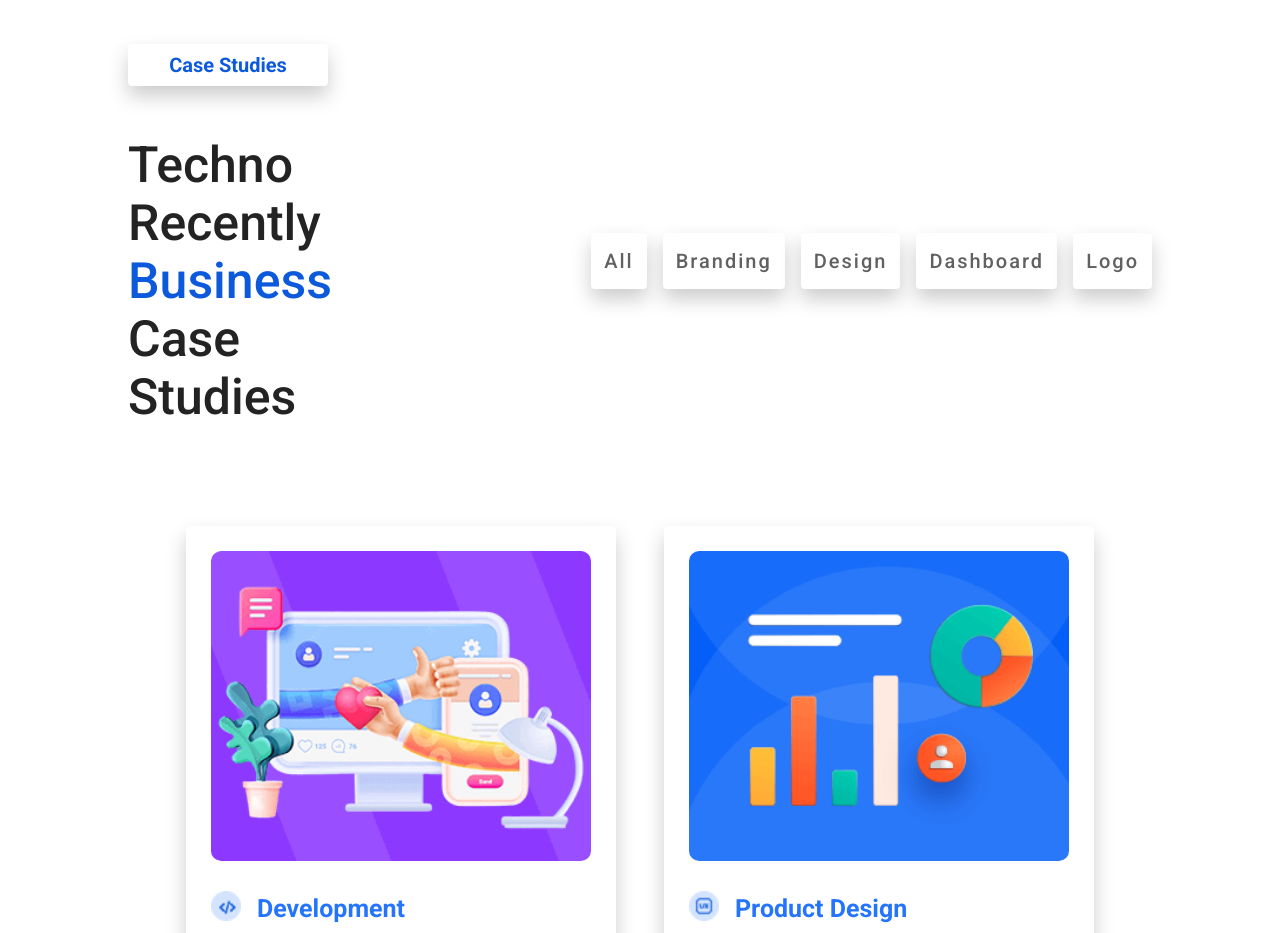
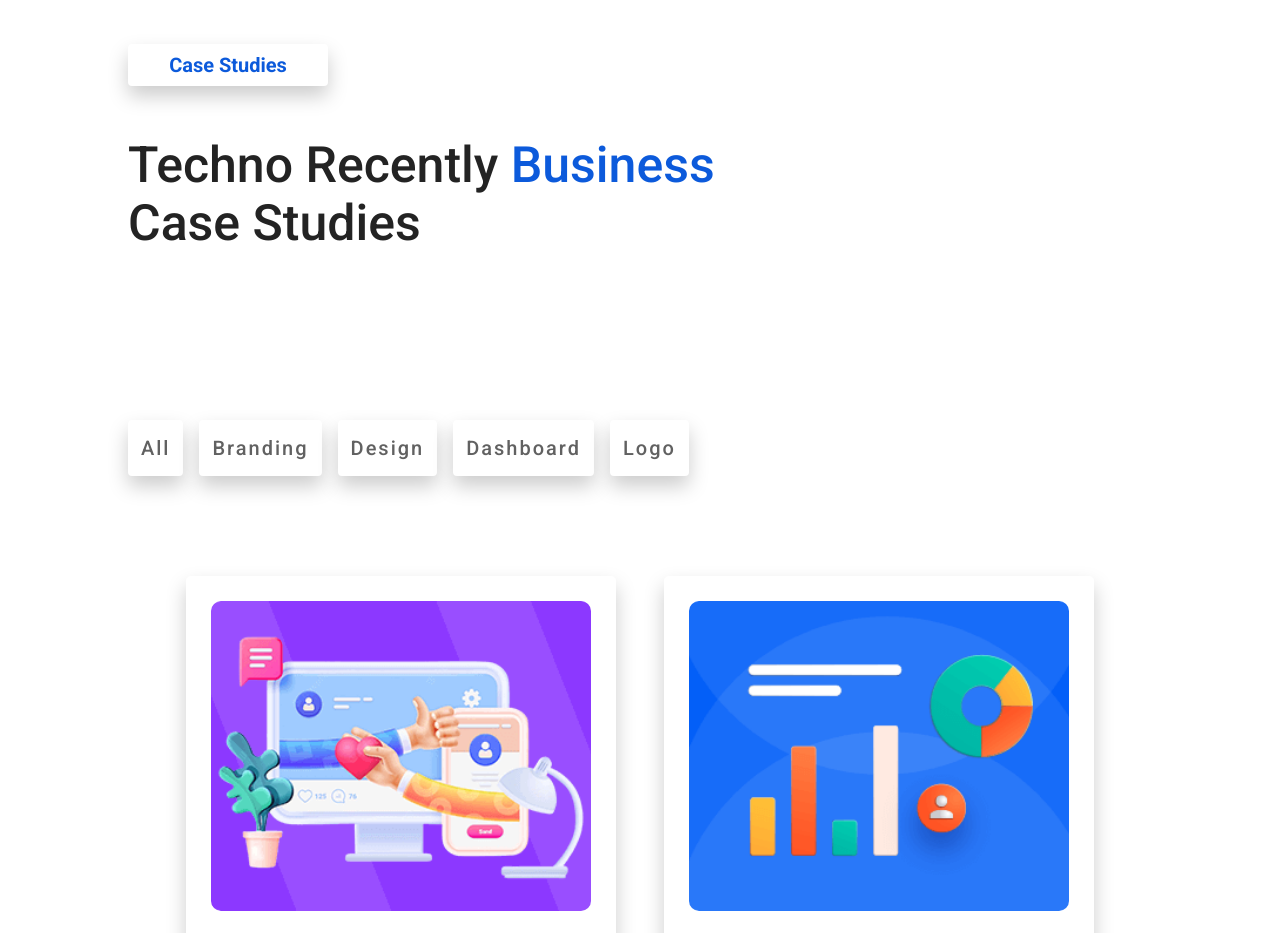
Before and after one commit to gyamficodes/tectspace, a Vue app: page / in a window 1280 px wide. Shown: the part 5880-6813 px from the top of the page. Built offline with nearby package versions, Linux system fonts and the light colour scheme.

Commit message:
porfollio section updated

```diff
--- a/src/assets/_portfolioSection.scss
+++ b/src/assets/_portfolioSection.scss
@@ -28,6 +28,7 @@
         }
       }
       .port-top-flex {
+        flex-wrap: wrap;
         display: flex;
         align-items: center;
         // justify-content: space-between;
--- a/src/views/HomeView.vue
+++ b/src/views/HomeView.vue
@@ -8,7 +8,7 @@
     <AboutPage />
     <ServicePage />
     <BrandingPage />
-    <CallSection />
+    <!-- <CallSection /> -->
     <PortfolioSection />
     <TestimonialPage />
     <BlogSection />
```
